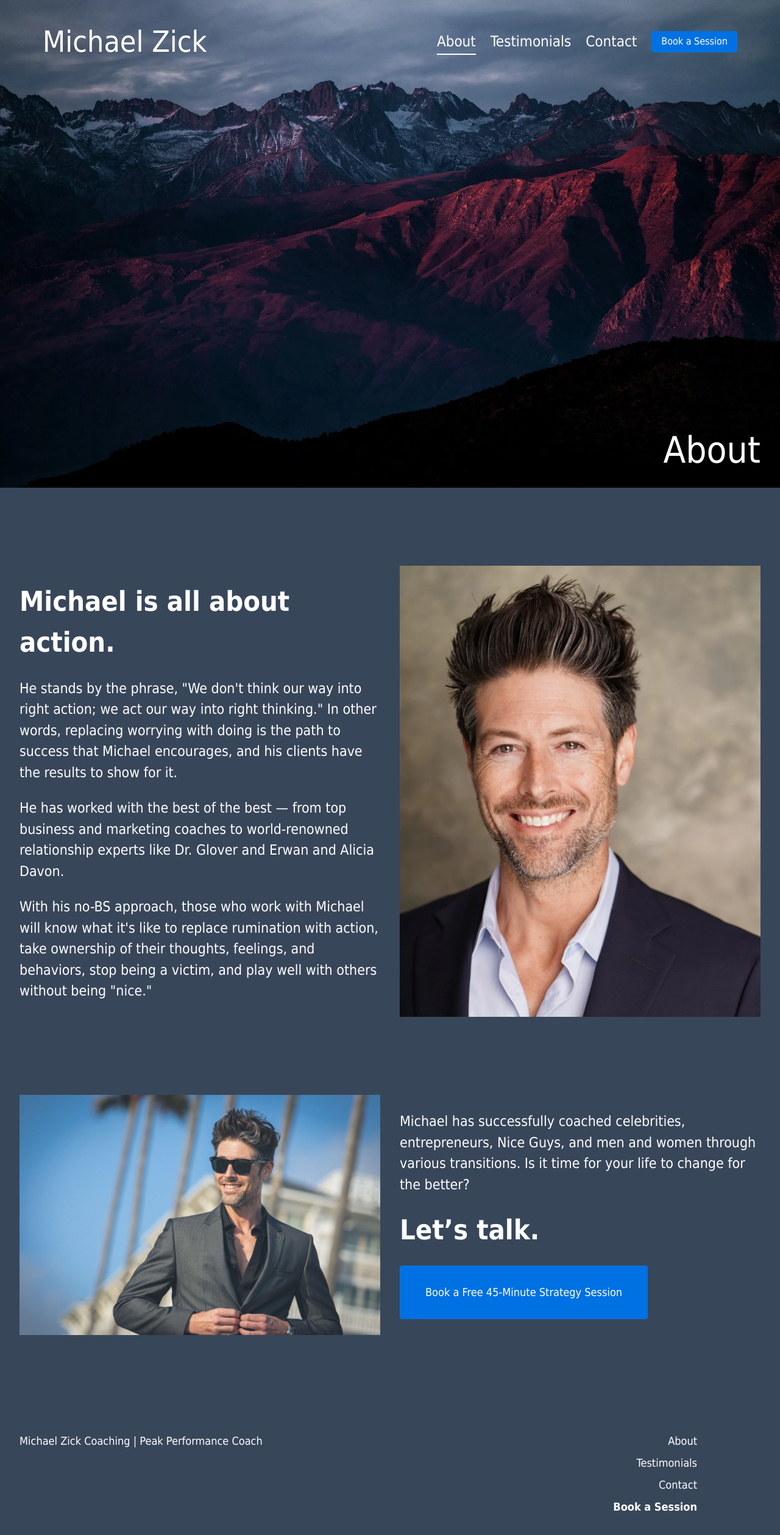
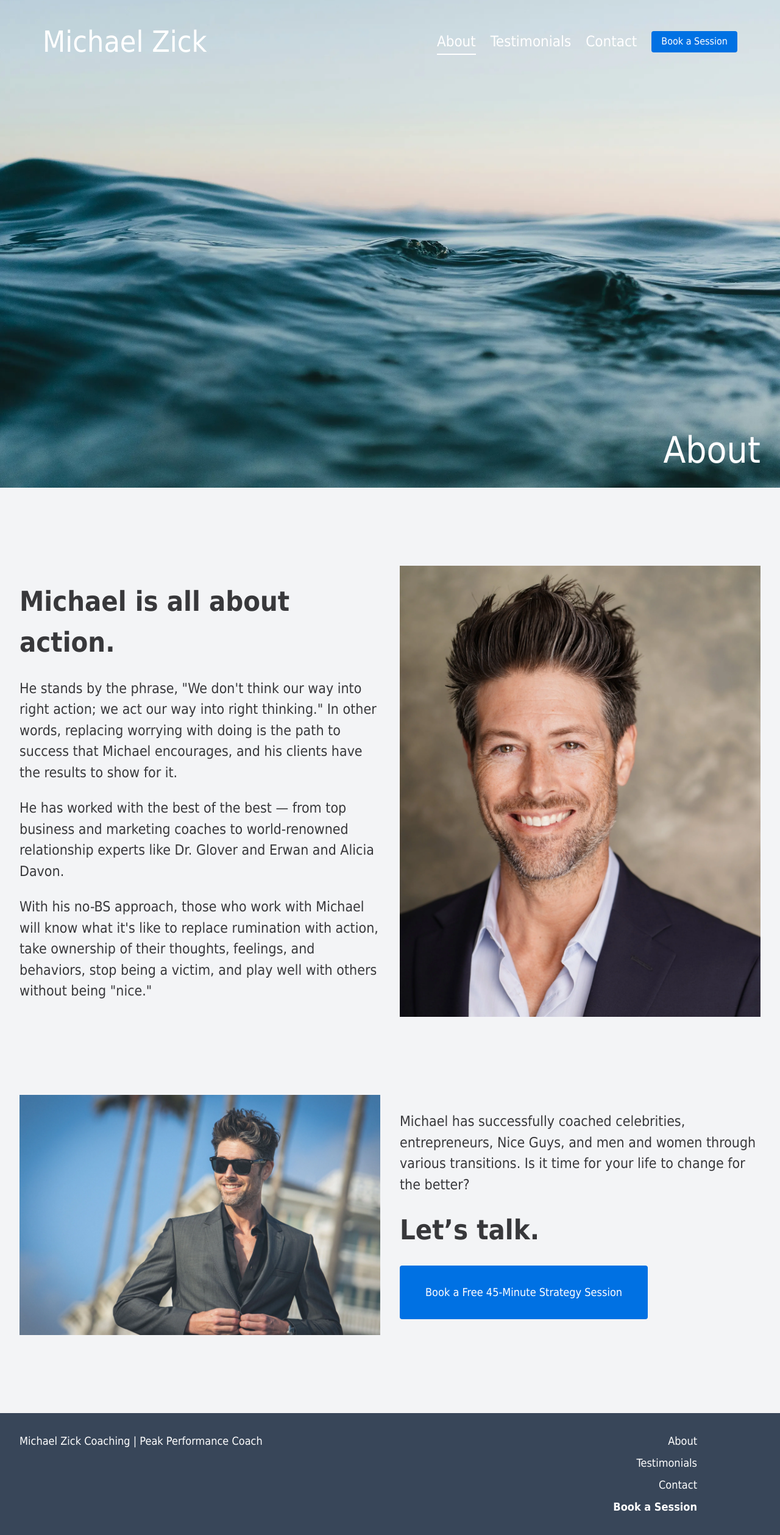
Before and after one commit to michaelzick/michaelzick.com, a Next.js app: page /about in a window 1280 px wide. Shown: the whole page at 61% size. Built offline with nearby package versions, Linux system fonts and the light colour scheme.

Commit message:
refactor: update image URLs and adjust section background colors on About page

```diff
--- a/app/about/page.tsx
+++ b/app/about/page.tsx
@@ -12,7 +12,7 @@ export const metadata: Metadata = {
     siteName: 'Michael Zick',
     images: [
       {
-        url: 'https://www.michaelzick.com/img/dark_mountains_2500.webp',
+        url: 'https://www.michaelzick.com/img/ocean_2500.webp',
         alt: 'Dark mountain landscape',
       },
     ],
@@ -23,7 +23,7 @@ export const metadata: Metadata = {
     title: 'Michael Zick | About',
     description:
       'Learn more about Michael Zick, a Los Angeles-based peak performance coach dedicated to helping clients take action and build powerful relationships.',
-    images: ['https://www.michaelzick.com/img/dark_mountains_2500.webp'],
+    images: ['https://www.michaelzick.com/img/ocean_2500.webp'],
   },
 }
 
@@ -32,14 +32,14 @@ export default function About() {
     <div className="flex flex-col">
       <section
         className="relative h-screen flex items-end text-white"
-        style={{ backgroundImage: "url('/img/dark_mountains_2500.webp')", backgroundSize: 'cover', backgroundPosition: 'center' }}
+        style={{ backgroundImage: "url('/img/ocean_2500.webp')", backgroundSize: 'cover', backgroundPosition: 'center' }}
       >
         <div className="relative w-full max-w-[1400px] mx-auto p-8">
           <h2 className="text-4xl md:text-6xl text-right">About</h2>
         </div>
       </section>
 
-      <section className="px-6 md:px-8 pt-24 md:pt-32 bg-[rgb(var(--dark-blue))]">
+      <section className="px-6 md:px-8 pt-24 md:pt-32 bg-gray-100 text-default-grey">
         <div className="max-w-[1400px] mx-auto">
           <div className="flex flex-col md:flex-row md:items-center gap-8">
             <div className="md:w-1/2 space-y-6 order-2 md:order-1">
@@ -72,7 +72,7 @@ export default function About() {
         </div>
       </section>
 
-      <section className="px-6 md:px-8 py-24 md:py-32">
+      <section className="px-6 md:px-8 py-24 md:py-32 bg-gray-100 text-default-grey">
         <div className="max-w-[1400px] mx-auto">
           <div className="flex flex-col md:flex-row md:items-center gap-8">
             <div className="md:w-1/2">
```
